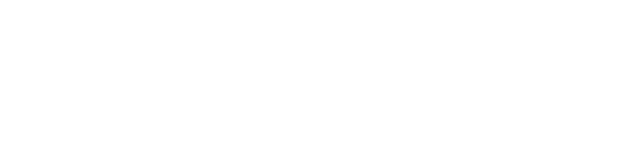
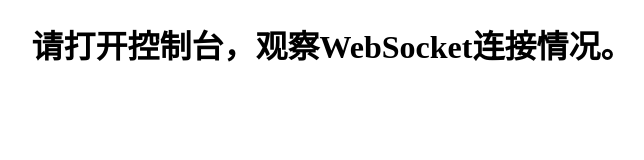
Before and after one commit to axlroseart/websocket-protobuf-sdk, a website: page src/index.ejs in a window 1280 px wide. Shown: the whole page, without its empty margins (308-952 px from the left). Drawn offline with nearby package versions, Linux system fonts and the light colour scheme; files that its build step writes are made by us from their sources.

Commit message:
优化输出

```diff
--- a/src/index.ejs
+++ b/src/index.ejs
@@ -7,6 +7,10 @@
   <title><%= htmlWebpackPlugin.options.title %></title>
 </head>
 <body>
-  <div id="app"></div>
+  <div id="app">
+    <center>
+      <h1>请打开控制台，观察WebSocket连接情况。</h1>
+    </center>
+  </div>
 </body>
 </html>
```
Also changed, not shown: dist/bundle.js, dist/index.html, src/main.js (line endings or trailing spaces), 1 other file.
